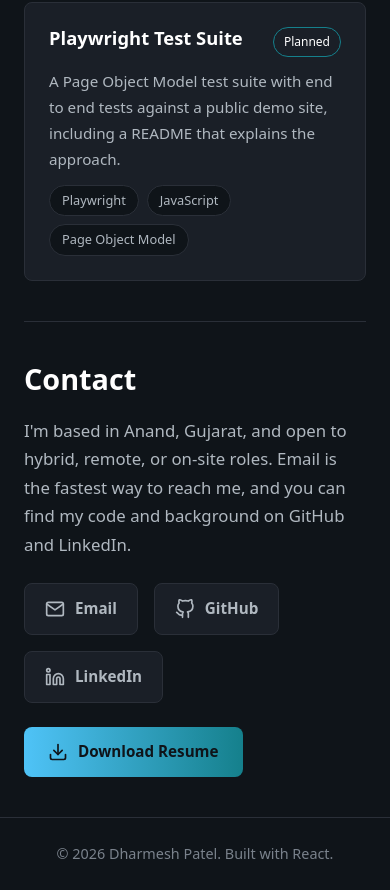
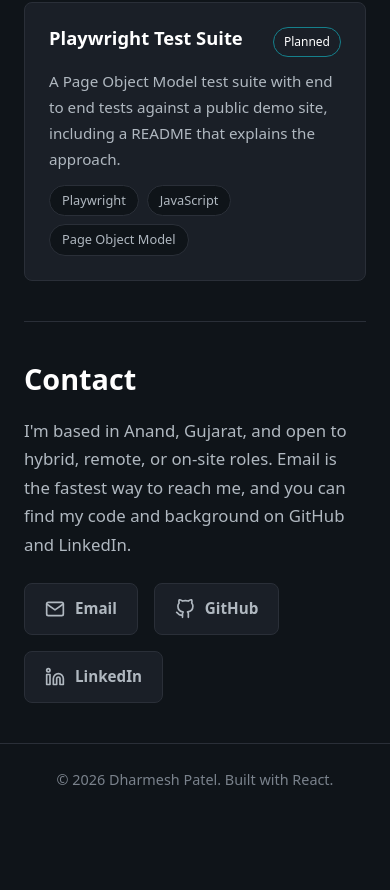
Before and after one commit to dharmeshpt2710/portfolio, a React (Vite) app: page / in a window 390 px wide. Shown: the part 2896-3786 px from the top of the page. After the commit the page ends 3712 px from the top, so only its background shows below. Built offline with nearby package versions, Linux system fonts and the light colour scheme.

Commit message:
Phase 9: remove resume download and set up GitHub Pages deployment
Resume PDF exposed a personal phone number; remove the button and file
until a redacted version is ready. Add GitHub Actions workflow and
Vite base path config to deploy the site to GitHub Pages.

```diff
--- a/src/components/sections/Contact.css
+++ b/src/components/sections/Contact.css
@@ -31,23 +31,3 @@
   height: 20px;
   flex-shrink: 0;
 }
-
-.resume-button {
-  display: inline-flex;
-  align-items: center;
-  gap: 10px;
-  margin-top: 24px;
-  padding: 12px 24px;
-  border-radius: 8px;
-  background: linear-gradient(90deg, var(--gradient-start), var(--gradient-end));
-  color: var(--color-bg);
-  text-decoration: none;
-  font-size: 0.95rem;
-  font-weight: 700;
-  transition: opacity 0.2s ease;
-}
-
-.resume-button:hover,
-.resume-button:focus-visible {
-  opacity: 0.85;
-}
--- a/src/components/sections/Contact.jsx
+++ b/src/components/sections/Contact.jsx
@@ -1,5 +1,5 @@
 import './Contact.css'
-import { contactLinks, resumeFile } from '@/data/contactLinks'
+import { contactLinks } from '@/data/contactLinks'
 
 const icons = {
   email: (
@@ -71,29 +71,6 @@
           </a>
         ))}
       </div>
-      <a
-        href={`${import.meta.env.BASE_URL}${resumeFile}`}
-        download
-        target="_blank"
-        rel="noopener noreferrer"
-        className="resume-button"
-      >
-        <svg
-          className="contact-icon"
-          viewBox="0 0 24 24"
-          fill="none"
-          stroke="currentColor"
-          strokeWidth="2"
-          strokeLinecap="round"
-          strokeLinejoin="round"
-          aria-hidden="true"
-        >
-          <path d="M21 15v4a2 2 0 0 1-2 2H5a2 2 0 0 1-2-2v-4" />
-          <polyline points="7 10 12 15 17 10" />
-          <line x1="12" y1="15" x2="12" y2="3" />
-        </svg>
-        <span>Download Resume</span>
-      </a>
     </section>
   )
 }
--- a/src/data/contactLinks.js
+++ b/src/data/contactLinks.js
@@ -3,5 +3,3 @@
   { id: 'github', href: 'https://github.com/dharmeshpt2710', label: 'GitHub', external: true },
   { id: 'linkedin', href: 'https://linkedin.com/in/dharmeshpt87', label: 'LinkedIn', external: true },
 ]
-
-export const resumeFile = 'Dharmesh_Resume.pdf'
--- a/vite.config.js
+++ b/vite.config.js
@@ -4,6 +4,7 @@
 
 // https://vite.dev/config/
 export default defineConfig({
+  base: '/portfolio/',
   plugins: [react()],
   resolve: {
     alias: {
```
Also changed, not shown: 1 other file (tests, documents, lock files or other folders).
